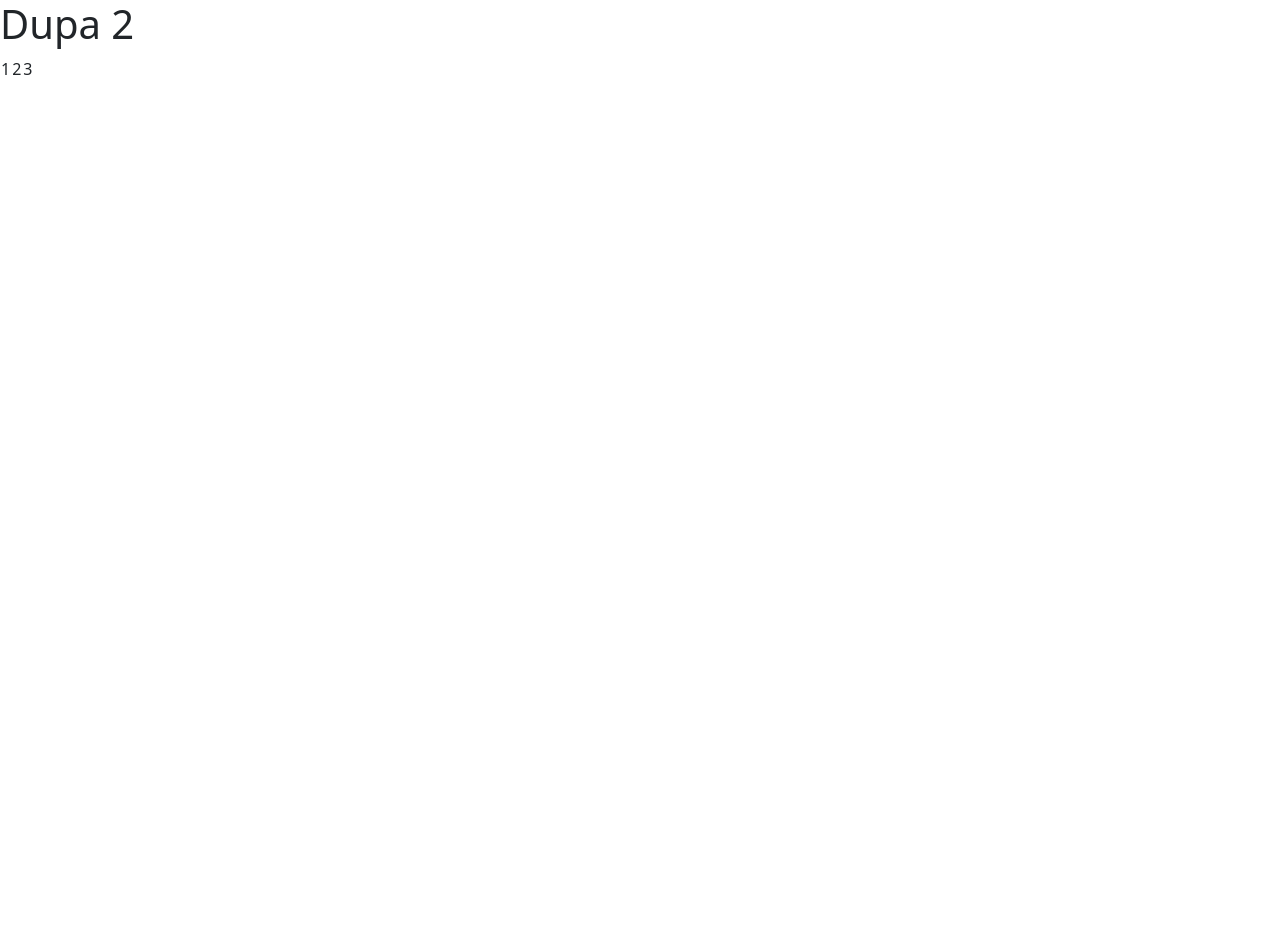
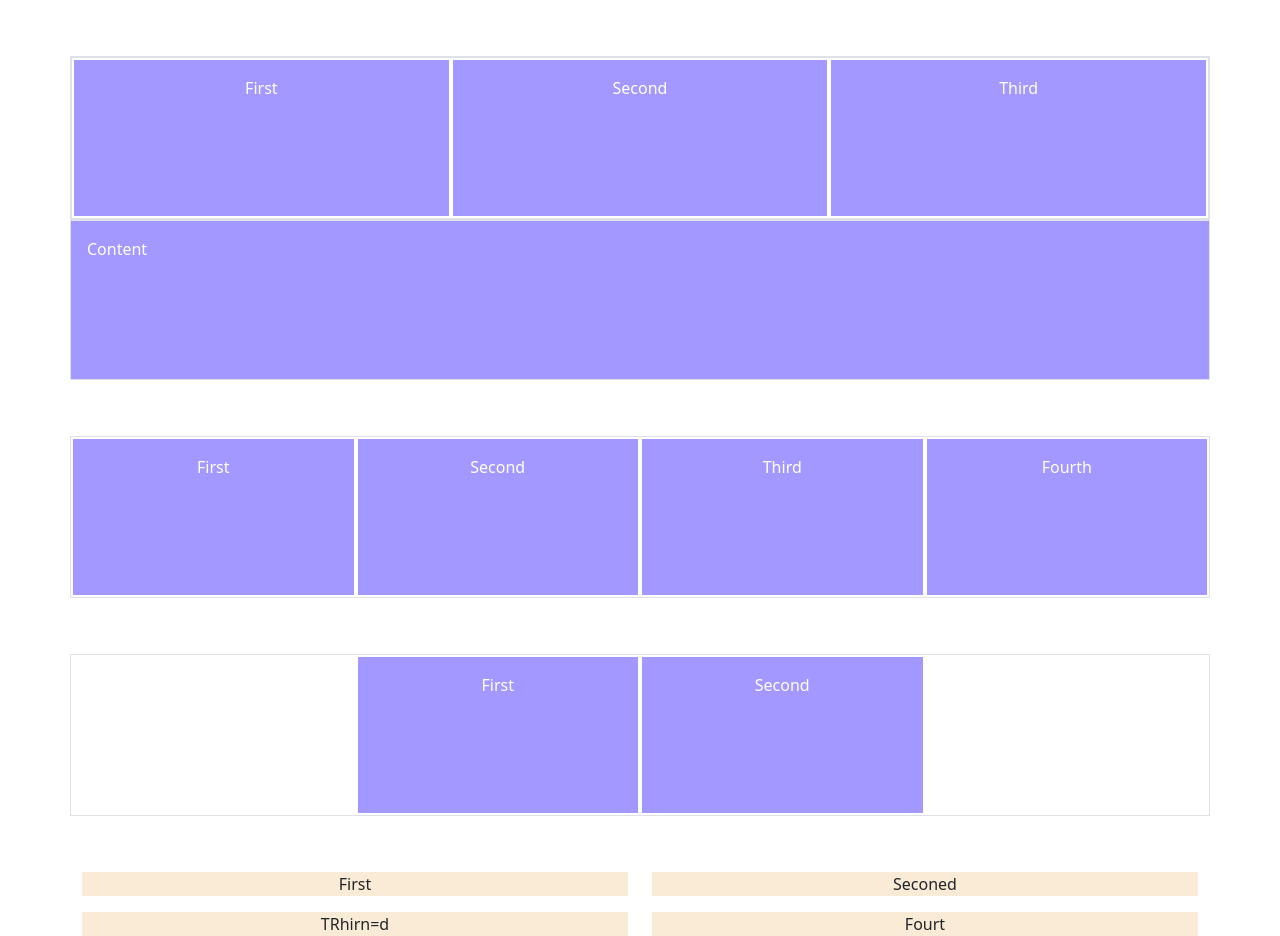
Before and after one commit to Teletubisss/BootStrap, a plain HTML site: page index.html in a window 1280 px wide. Before the commit the page ends 800 px from the top, so only its background shows below. Drawn offline with Linux system fonts and the light colour scheme.

Commit message:
beginning + grid/container/columns

```diff
--- /dev/null
+++ b/css/style.css
@@ -0,0 +1,19 @@
+
+
+
+.container {
+    margin-top: 7vh;
+}
+
+
+.col {
+    padding: 1rem;
+    background-color: rgb(163, 152, 255);
+    border: 2px solid rgb(255, 255, 255);
+    color: white;
+    height: 20vh;
+}
+
+.background {
+    background-color: antiquewhite;
+}
--- a/index.html
+++ b/index.html
@@ -5,18 +5,82 @@
     <meta name="viewport" content="width=device-width, initial-scale=1.0">
     <title>Document</title>
     <link rel="stylesheet" href="css/bootstrap.css">
-
+    <link rel="stylesheet" href="css/style.css">
 </head>
 <body>
-    <h1>Dupa 2</h1>
 
-    <table>
-        <tr>
-            <td>1</td>
-            <td>2</td>
-            <td>3</td>
-        </tr>
-    </table>
+<style>
+
+</style>
+
+
+<div class=" container container-fluid border text-center">
+    <div class="row align-items-top border" style="background-color: aqua;">
+        <div class="col">
+            First
+        </div>
+        <div class="col">
+            Second
+        </div>
+        <div class="col">
+            Third
+        </div>
+    </div>
+</div>
+
+
+<div class="container-md border col">Content</div>
+<!--od medium bedzie sie robil na caly ekran-->
+
+
+<div class="container text-center border">
+    <div class=" row align">
+<!--row align srodkuje w zaleznosci od y-->
+        <div class="col col-xxl-3 col-xl-3 col-lg-6 col-md-6 col-sm-12 col-xs-12">
+            First
+        </div>
+        <div class="col col-xxl-3 col-xl-3 col-lg-6 col-md-6 col-sm-12 col-xs-12">
+            Second
+        </div>
+        <div class=" col col-xxl-3 col-xl-3 col-lg-6 col-md-6 col-sm-12 col-xs-12">
+            Third
+        </div>
+        <div class="col col-xxl-3 col-xl-3 col-lg-6 col-md-6 col-sm-12 col-xs-12">
+            Fourth
+        </div>
+    </div>
+</div>
+
+
+
+
+
+
+<div class="container border text-center">
+    <div class="row justify-content-center">
+<!--justify content srodkuje dane rzeczy x strony-->
+        <div class="col col-xxl-3 col-xl-3 col-lg-6 col-md-6 col-sm-12 col-xs-12">
+            First
+        </div>
+        <div class="col col-xxl-3 col-xl-3 col-lg-6 col-md-6 col-sm-12 col-xs-12">
+            Second
+        </div>
+
+        </div>
+    </div>
+</div>
+
+
+<div class="container text-center">
+    <div class="row gx-4 gy-3">
+<!--guttery zmieniaja jakby marginwesy i paddingi miedzy kolumnami i koncami strony od x-->
+        <div class="col-6"><div class="background">First</div></div>
+        <div class="col-6"><div class="background">Seconed</div></div>
+        <div class="col-6"><div class="background">TRhirn=d</div></div>
+        <div class="col-6"><div class="background">Fourt</div></div>
+    </div>
+</div>
+
 
     <script src="js/bootstrap.js"></script>
 </body>
```
